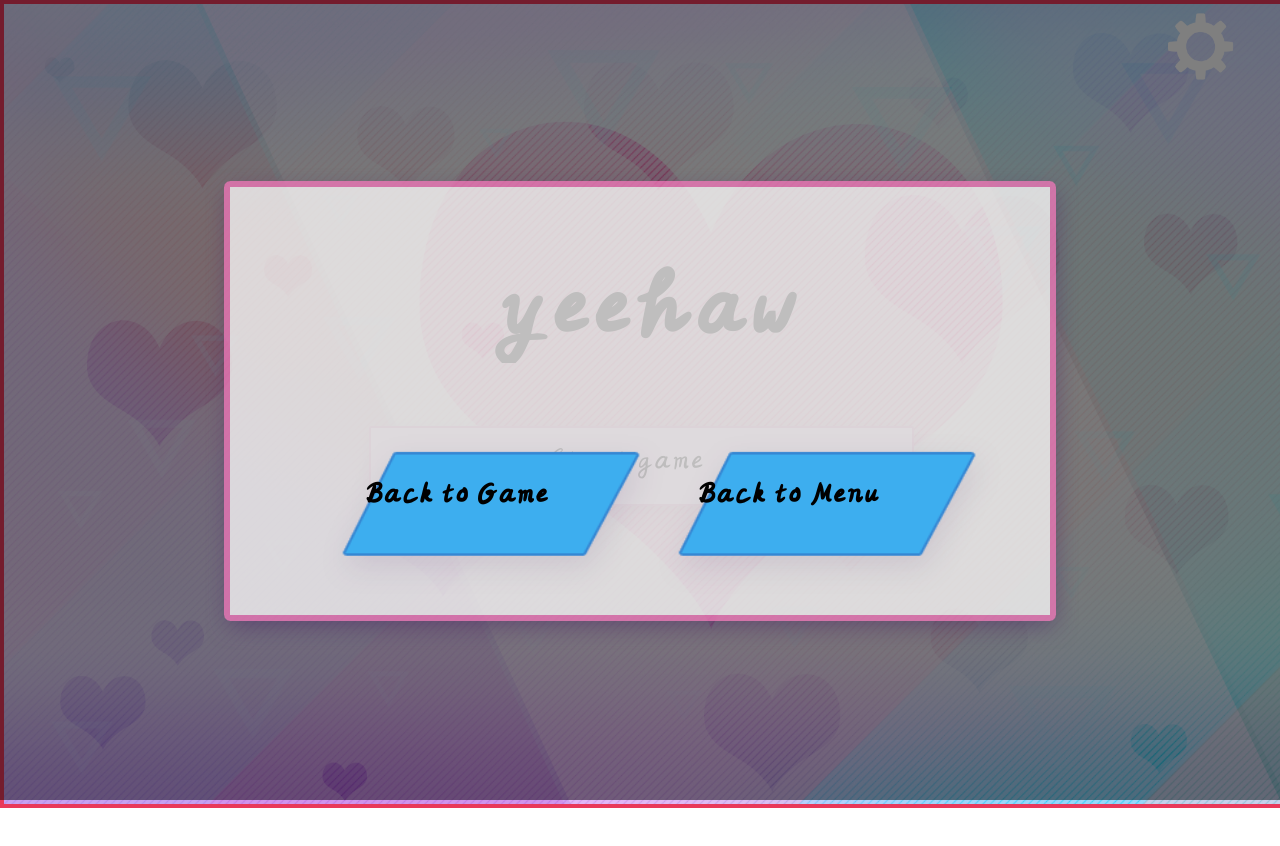
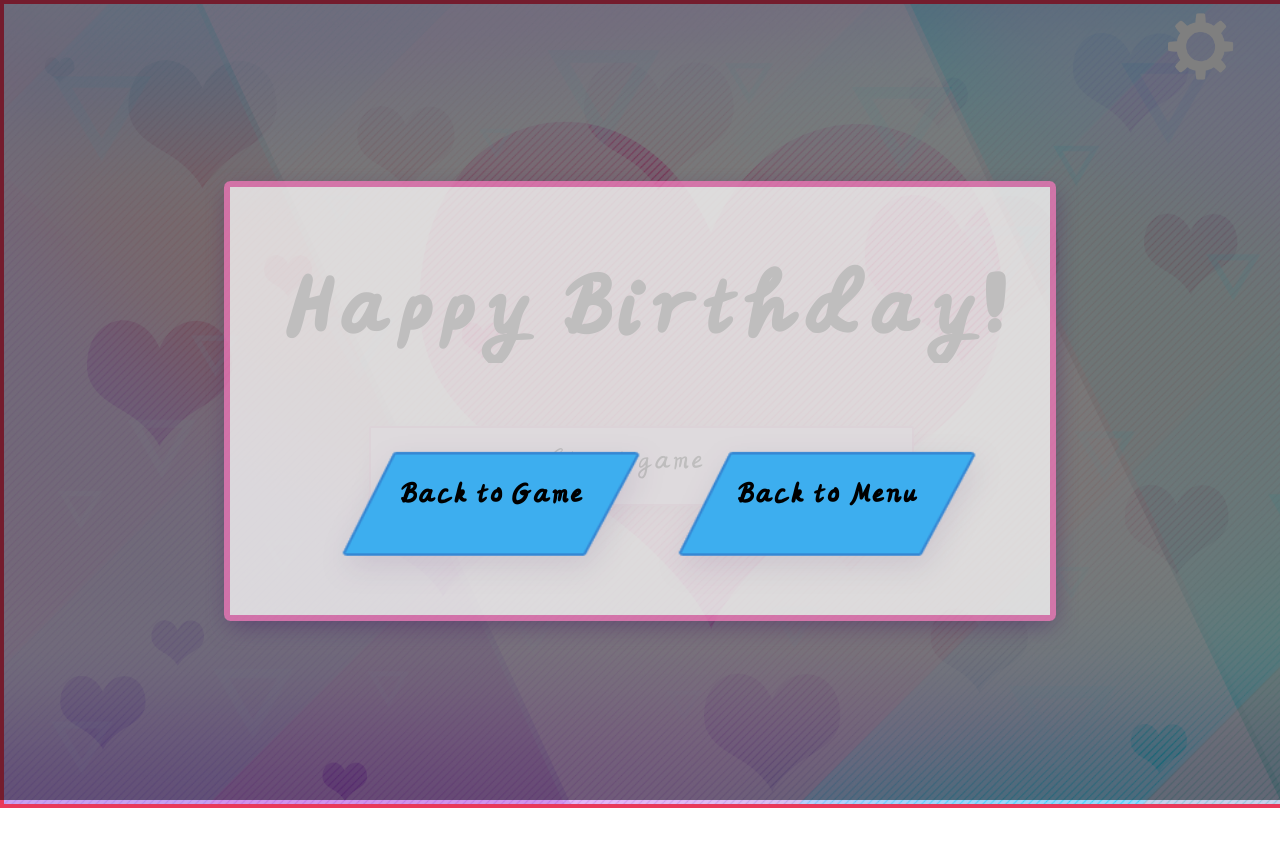
Before and after one commit to kianaorte/home-app, a React (Create React App) app: page / in a window 1280 px wide. Both pictures are taken after a click on the picture 1199 px from the left and 46 px from the top of the page. Shown: the top 846 px of the page. Built offline with nearby package versions, Linux system fonts and the light colour scheme.

Commit message:
fixed menu routing and z index

```diff
--- a/src/components/SettingsOverlay.scss
+++ b/src/components/SettingsOverlay.scss
@@ -24,8 +24,8 @@
     flex-direction: column;
     align-items: center;
     height: 100%;
-    padding-left: 220px;
-    padding-right: 100px;
+    margin-left: 220px;
+    margin-right: 100px;
     z-index: 1;
 }
 
@@ -37,8 +37,8 @@
     flex-direction: column;
     align-items: center;
     height: 100%;
-    padding-left: 300px;
-    padding-right: 100px;
+    margin-left: 300px;
+    margin-right: 100px;
     z-index: 1;
 }
 
@@ -47,7 +47,7 @@
     font-size: 2.5vw;
     position: absolute;
     top: 4.5vw;
-    left: 18.5vw;
+    // left: 18.5vw;
     z-index: 1;
 }
 
@@ -56,6 +56,6 @@
     font-size: 2.5vw;
     position: absolute;
     top: 4.5vw;
-    left: 24.5vw;
+    // left: 24.5vw;
     z-index: 1;
 }
--- a/src/components/SettingsOverlay.tsx
+++ b/src/components/SettingsOverlay.tsx
@@ -6,12 +6,15 @@ import { useNavigate } from 'react-router-dom';
 export const SettingsOverlay = (props: any) => {
     const { sendToParent } = props;
     const navigate = useNavigate();
+
     const navigateHome = () => {
         sendToParent(false);
+        console.log('navigate home: ' + sendToParent);
         navigate('/');
     }
     const closeOverlay = () => {
         sendToParent(false);
+        console.log('close overlay: ' + sendToParent);
     }
 
     return (
--- a/src/pages/Home.tsx
+++ b/src/pages/Home.tsx
@@ -5,7 +5,7 @@ export const Home = () => {
   return (
     <div className='background-container'>
       <div className='space'>
-        <h1 className='title'>yeehaw</h1>
+        <h1 className='title'>Happy Birthday!</h1>
         <Button text="Start game" link="/scene1" hideOnClick="true" />
       </div>
     </div>
```
